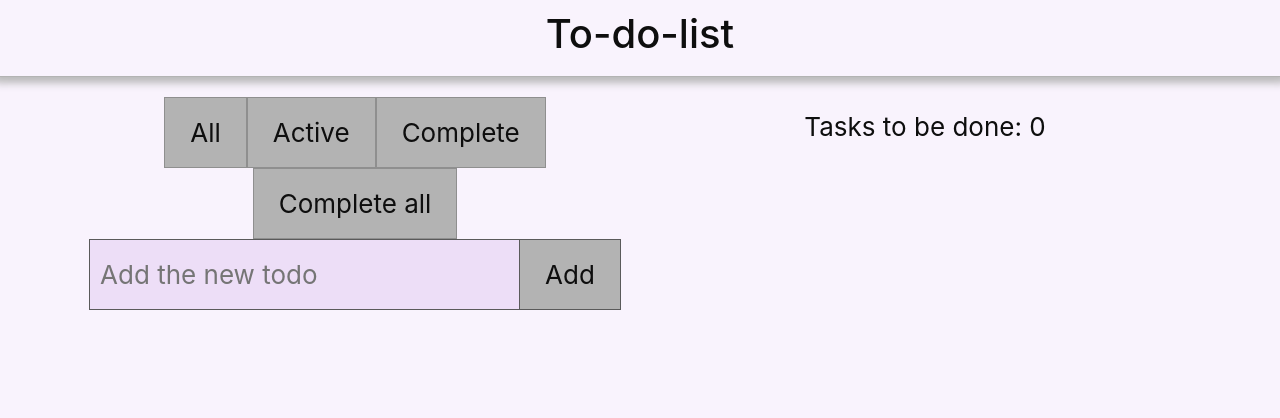
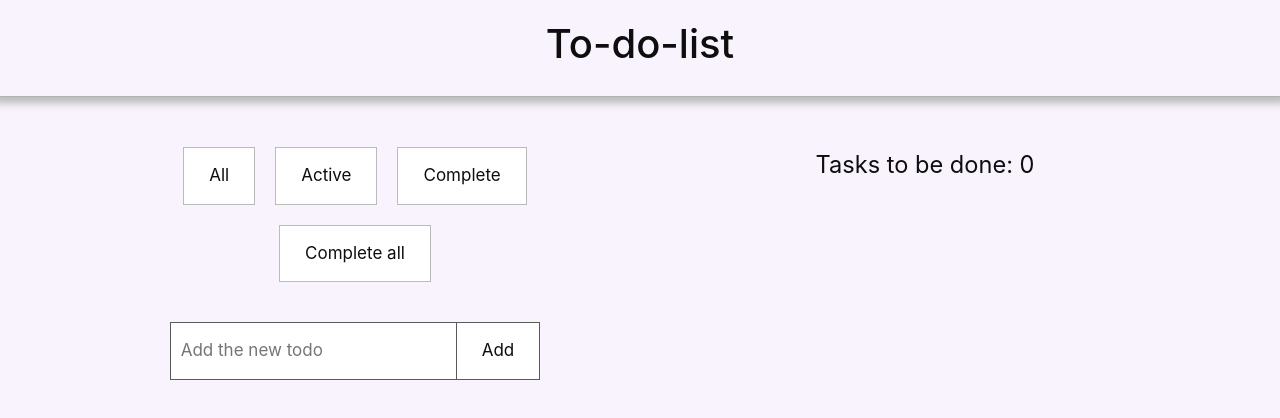
Before and after one commit to karolina-suchomska/To-do-list-React, a React (Create React App) app: page / in a window 1280 px wide. Shown: the top 418 px of the page. Built offline with nearby package versions, Linux system fonts and the light colour scheme.

Commit message:
Change style button

```diff
--- a/src/components/Todo.js
+++ b/src/components/Todo.js
@@ -83,7 +83,7 @@ class Todo extends Component {
             <div className="todo">
                 <Container>
                     <Row>
-                        <Col>
+                        <Col className="todo-button-box">
                             <div className="todo-button-active">
                                 <button className="todo-button" onClick={() => this.updateTodo('all')}>All</button>
                                 <button className="todo-button" onClick={() => this.updateTodo('active')} >Active</button>
@@ -93,9 +93,14 @@ class Todo extends Component {
                                 <button onClick={this.handleAllComplete}>Complete all</button>
                             </div>
                             <TodoInput onSubmit={this.addTodo} />
+                            {this.state.todos.filter(todo => todo.complete).length ? (
+                                <span className="todo-button-delete-all-complete">
+                                    <button onClick={this.handleAllDeleteTodo}>Delete all complete todo</button>
+                                </span>
+                            ) : null}
                         </Col>
                         <Col>
-                            <div className="todo-done">
+                            <div className="todo-complete">
                                 Tasks to be done: {this.state.todos.filter(todo => !todo.complete).length}
                             </div>
                             {todos.map(todo => (
@@ -105,11 +110,6 @@ class Todo extends Component {
                                     onDelete={() => this.handleDeleteTodo(todo.id)}
                                     todo={todo} />
                             ))}
-                            {this.state.todos.filter(todo => todo.complete).length ? (
-                                <span className="todo-button-active">
-                                    <button onClick={this.handleAllDeleteTodo}>Delete all complete todo</button>
-                                </span>
-                            ) : null}
                         </Col>
                     </Row>
                 </Container>
--- a/src/style/Style.scss
+++ b/src/style/Style.scss
@@ -4,26 +4,29 @@
   min-height: 100vh;
   flex-direction: column;
   align-items: center;
-  font-size: calc(10px + 2vmin);
+  font-size: calc(10px + 1.7vmin);
   color: rgb(14, 14, 14);
 
   header {
-    padding: 10px;
+    padding: 20px;
     border-bottom: 1px solid rgb(179, 179, 179);
     box-shadow: 0 0 8px 6px rgb(185, 185, 185);
   }
 }
 
 .todo {
-  margin-top: 20px;
+  margin-top: 40px;
+
+  .todo-button-box {
+    position: relative;
   }
 
-.todo-done {
+  .todo-complete {
     padding: 10px;
   }
 
   button {
-  background-color: rgb(179, 179, 179);
+    background-color: rgb(255, 255, 255);
     border: 1px solid rgba(90, 90, 90, 0.411);
     color: rgb(14, 14, 14);
     padding: 15px 25px;
@@ -31,22 +34,26 @@ button {
     text-decoration: none;
     display: inline-block;
     outline: none;
-  margin: 10px;
+    margin: 10px !important;
+    font-size: 17px;
     cursor: pointer;
+
+    &:hover{
+      border: 1px solid rgb(14, 14, 14);
     }
-
-button:hover{
-  border: 1px solid rgb(14, 14, 14);
+  }
 }
 
 .todo-input {
+  margin: 30px 0;
   .todo-input-text {
     flex: 3;
 
     input {
       border: 1px solid rgb(90, 90, 90);
-      background-color: rgb(237, 222, 247);
+      background-color: rgb(255, 255, 255);
       color: rgb(14, 14, 14);
+      font-size: 17px;
       padding: 15px 10px;
       text-align: left;
       text-decoration: none;
@@ -55,20 +62,19 @@ button:hover{
       margin: 0 auto;
     }
   }
+
   .todo-button-add {
     flex: 1;
-  }
-}
 
-.todo-button-add {
     button {
       min-width: 80px;
       border: 1px solid rgb(90, 90, 90);
       border-left: 0;
-    margin: 0 auto;
+      margin: 0 auto !important;
     }
     button:hover {
       font-weight: bold;
+    }
   }
 }
 
@@ -83,9 +89,13 @@ button:hover{
   button {
     min-width: 20px;
     margin: 10px;
-    padding: 5px;
+    padding: 4px 10px;
   }
   button:hover {
     font-weight: bold;
   }
 }
+
+.todo-button-delete-all-complete {
+  margin-top: 60px;
+}
```
Lines whose indentation alone changed are shown as unchanged.
